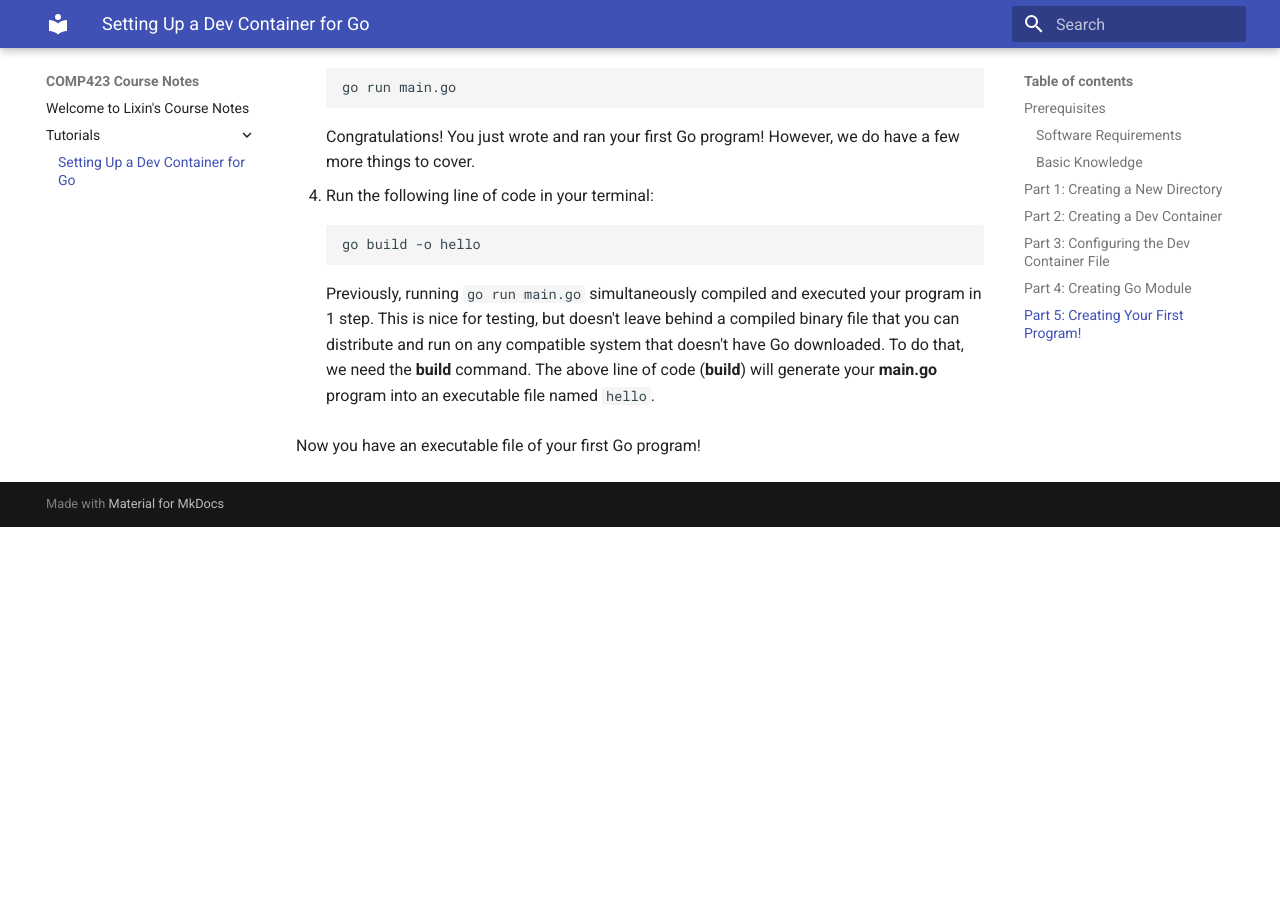
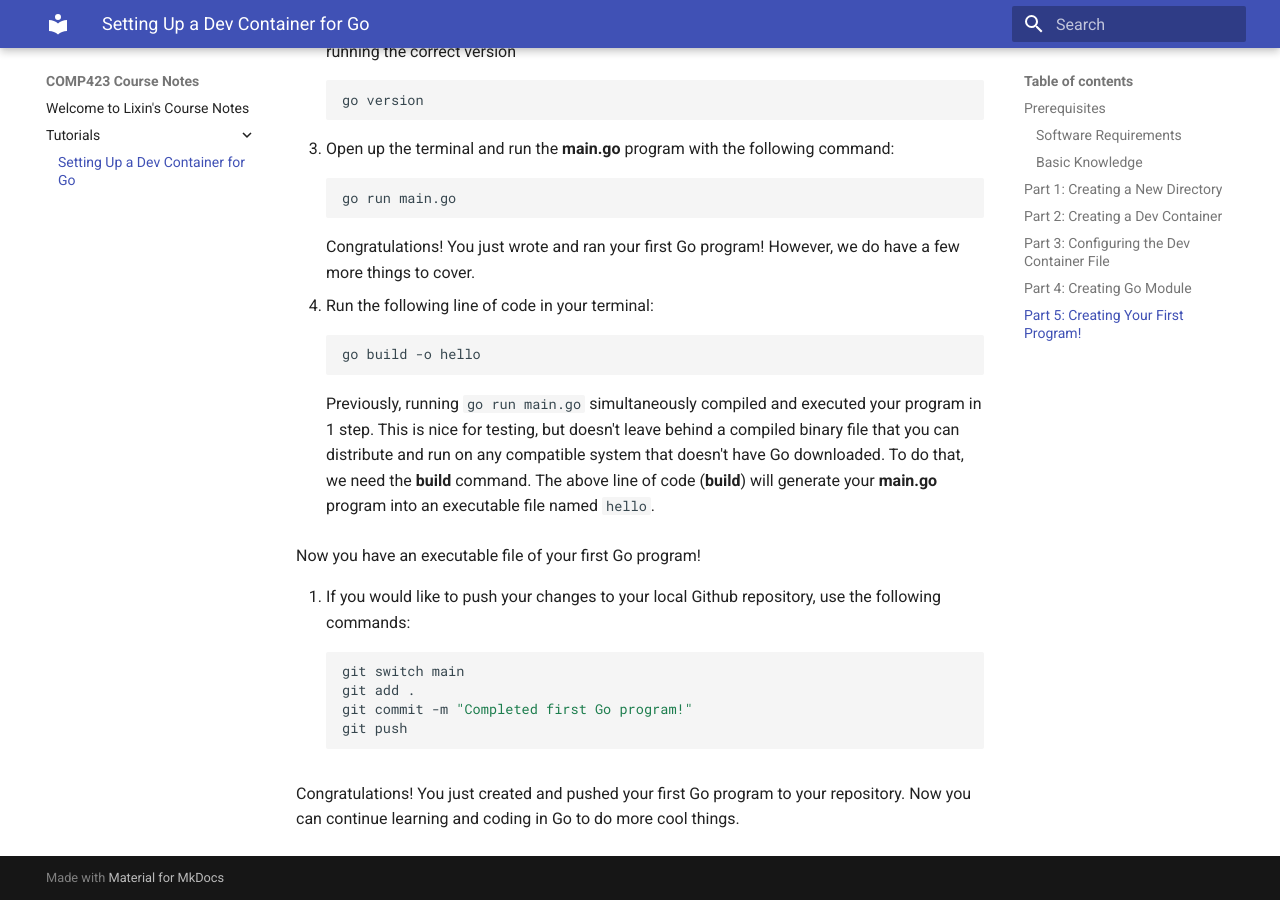
Before and after one commit to lixiny1/comp423-course-notes, an MkDocs documentation site: the page built from docs/tutorials/go-setup.md, in a window 1280 px wide and 900 px high, scrolled down 4061 px. Built offline with MkDocs 1.6.1 and Material for MkDocs 9.7.7, drawn with Linux system fonts in a browser that asks for light colours; before the commit the page ends 4588 px from its top, so only the background shows below that; some of the changed text lies outside the part shown.

Commit message:
added final touches

````diff
--- a/docs/tutorials/go-setup.md
+++ b/docs/tutorials/go-setup.md
@@ -24,13 +24,15 @@
 ``` bash
 git init
 ```
+
+
 4. Create a remote repository in Github (instructions by Kris Jordan)
     * Log into your Github account and go to the **Create a New Repository** page
     * Fill in these details:
         * **Repository Name:** ```go-tutorial```
         * **Description:** "A short program written in Go!"
         * **Visibility:** Public
-
+    * Click the box that adds a README.md file during this stage. You will need it later!
     * Click Create Repository.
 
 5. Link your Local Repository to GitHub
@@ -62,6 +64,7 @@
 1. Open up the newly created `hello-comp423` directory in **VS Code** through File -> Open Folder
 2. Press `Ctrl-Shift-P` (or `Cmd-Shift-P` if on Mac) and search for **Dev Containers: Add Dev Container Configuration Files**
 3. Select **Add configuration to workspace** and select **Go** from the dropdown menu. This will add a `devcontainer.json` file to your folder!
+4. Click **"Reopen in Dev Container"** if the pop up appears on the screen. If not, press `Ctrl-Shift-P` (or `Cmd-Shift-P` if on Mac) and search up **Dev Container: Reopen in Dev Container**
 
 ## Part 3: Configuring the Dev Container File
 1. Take a look at the `devcontainer.json` file.
@@ -146,3 +149,13 @@
 Previously, running `go run main.go` simultaneously compiled and executed your program in 1 step. This is nice for testing, but doesn't leave behind a compiled binary file that you can distribute and run on any compatible system that doesn't have Go downloaded. To do that, we need the **build** command. The above line of code (**build**) will generate your **main.go** program into an executable file named `hello`.
 
 Now you have an executable file of your first Go program!
+
+6. If you would like to push your changes to your local Github repository, use the following commands:
+``` bash
+git switch main
+git add .
+git commit -m "Completed first Go program!"
+git push
+```
+
+Congratulations! You just created and pushed your first Go program to your repository. Now you can continue learning and coding in Go to do more cool things.
````
